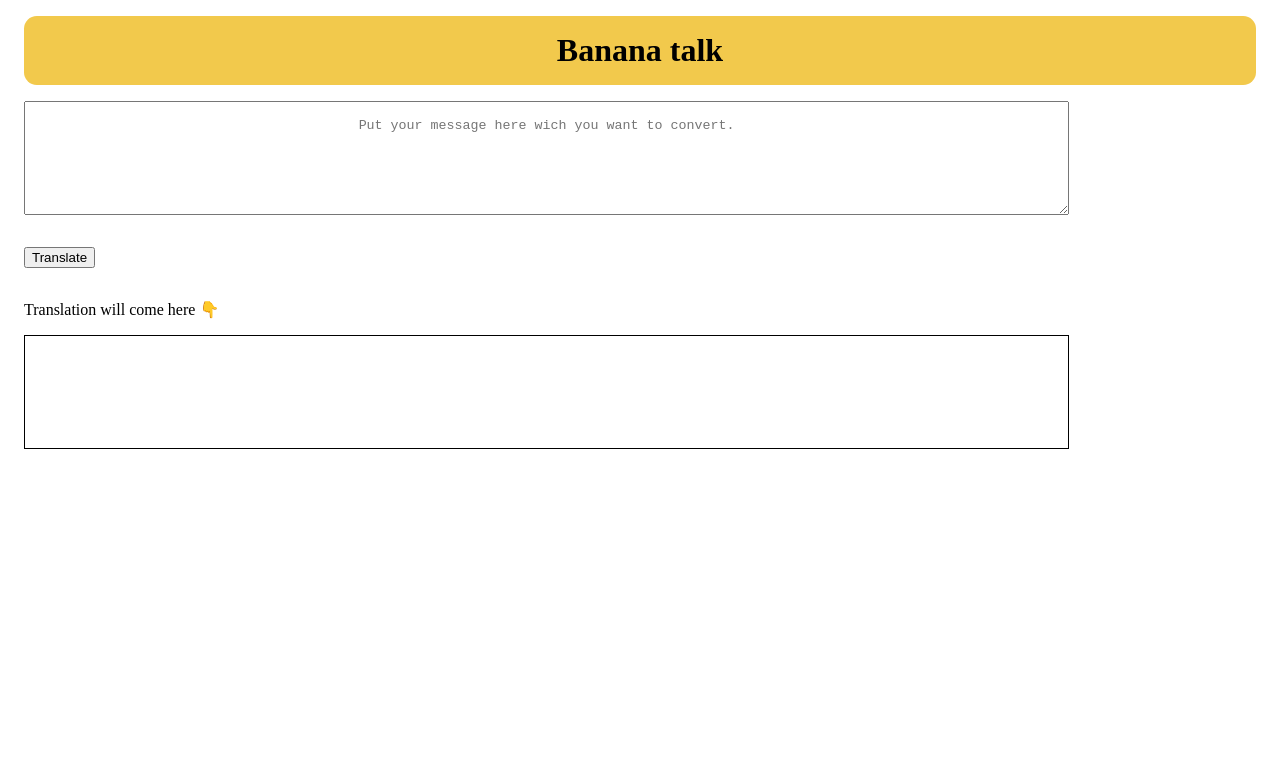
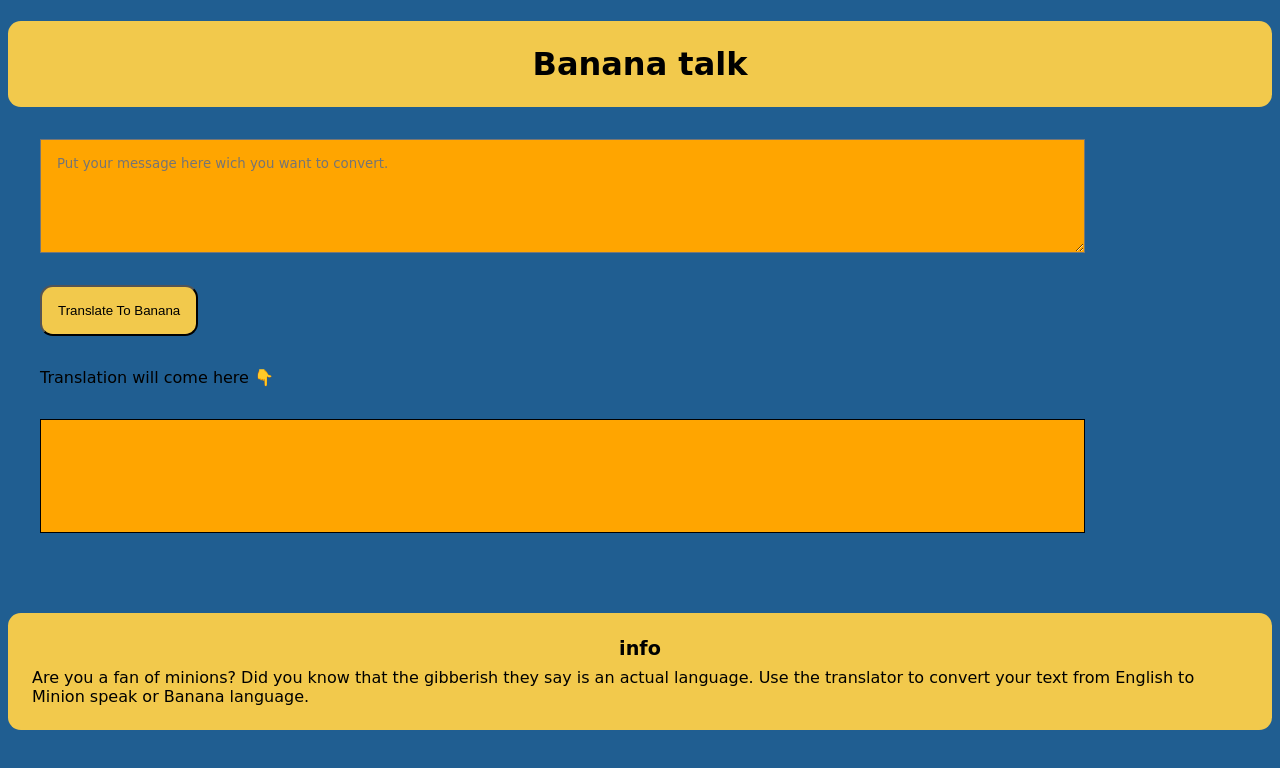
Before and after one commit to RitvikSardana/bananaTranslate, a plain HTML site: page index.html in a window 1280 px wide. Drawn offline with Linux system fonts and the light colour scheme.

Commit message:
All done in banana convertor

```diff
--- a/app.js
+++ b/app.js
@@ -2,8 +2,8 @@ var btnTranslate = document.querySelector("#btn-translate");
 var txtInput = document.querySelector("#txt-input");
 var txtOutput = document.querySelector("#output");
 
-// var url = "https://api.funtranslations.com/translate/minion.json"
-var url = "https://lessonfourapi.tanaypratap.repl.co/translate/yoda.json"
+var url = "https://api.funtranslations.com/translate/minion.json"
+// var url = "https://lessonfourapi.tanaypratap.repl.co/translate/yoda.json"
 
 function urlCreator(text){
     return url + "?" + "text=" +text;
@@ -27,7 +27,7 @@ function clickEventHandler() {
         txtOutput.innerText = translatedText;
         console.log(translatedText)
             })
-    .catch(errorHandler)
+    .catch(errorHandler(error))
 };
 
  btnTranslate.addEventListener("click",clickEventHandler)
--- a/index.html
+++ b/index.html
@@ -10,10 +10,14 @@
 <body>
     <h1 id = 'header'>Banana talk</h1>
     <textarea id ='txt-input' placeholder="Put your message here wich you want to convert."></textarea>
-    <button id = 'btn-translate'>Translate</button>
+    <button id = 'btn-translate'>Translate To Banana</button>
     <div id = 'text'>Translation will come here 👇</div>
     <div id = 'output'></div>
 
     <script src="app.js" type="text/javascript"></script>
+
+    <footer id = "footer">
+        <div class = "centerDiv">info</div>
+        Are you a fan of minions? Did you know that the gibberish they say is an actual language. Use the translator to convert your text from English to Minion speak or Banana language.</footer>
 </body>
 </html>
--- a/styles.css
+++ b/styles.css
@@ -1,40 +1,71 @@
 :root{
     --primary :#F2C94C
+
 }
 
+body {
+    font-family: 'Kalam',cursive;
+    /* background-color: rgb(65, 65, 199); */
+    background-color: rgb(32, 94, 145);
+}
 
+#header{
+    text-align: center;
+    /* margin: 1rem; */
+    padding: 1.5rem;
+    background-color: var(--primary);
+    border-radius: 0.8rem;
+    position: relative;
+}
 
 textarea{
     width: 80%;
     display: block;
-    margin: 1rem;
+    margin: 2rem;
     height: 10vh;
     padding: 1rem;
-    text-align: center;
+    /* text-align: center; */
+    font-family: 'kalam',cursive;
+    background-color: orange;
 }
 
-#header{
-    text-align: center;
-    margin: 1rem;
-    padding: 1rem;
-    background-color: var(--primary);
-    border-radius: 0.8rem;
-}
 
 #btn-translate{
-    margin: 1rem;
+    margin-left: 2rem;
+    padding: 1rem;
+
+    border-radius: 0.8rem;
+    background-color: var(--primary);
 }
 
 #text{
-    margin: 1rem;
+    margin: 2rem;
 }
 
 #output{
     border: 1px solid black;
     width: 80%;
     display: block;
-    margin: 1rem;
+    margin:2rem;
+    margin-block-end: 5rem;
     height: 10vh;
     padding: 1rem;
+    /* text-align: center; */
+    background-color: orange;
+}
+
+
+.centerDiv{
     text-align: center;
+    font-size: larger;
+    font-weight: bold;
+    padding-bottom: 0.5rem;
 }
+
+#footer{
+    /* text-align: center; */
+    /* margin: 1rem; */
+    padding: 1.5rem;
+    background-color: var(--primary);
+    border-radius: 0.8rem;
+}
```
